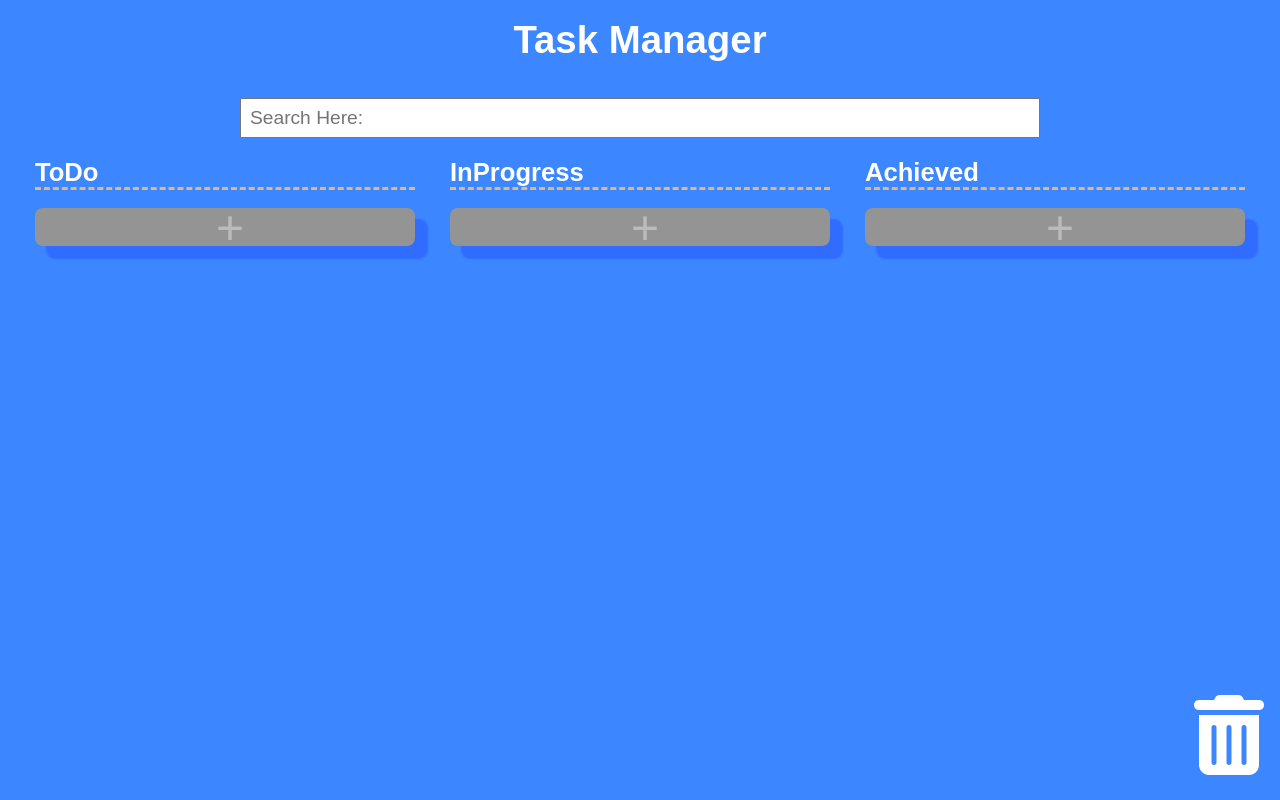
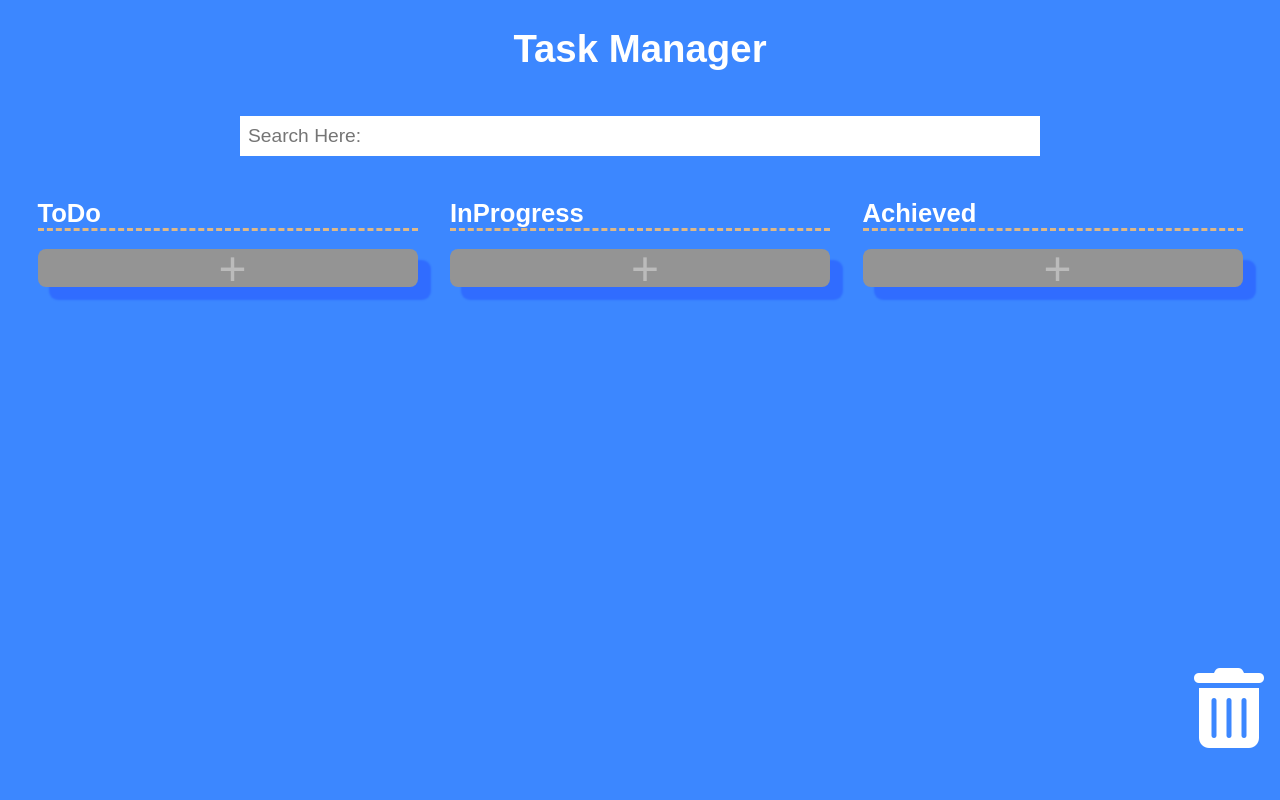
Before and after one commit to Charlesczc/TEMG4940C-Task-Management-Application, a React (Create React App) app in the folder taskmanage/: page / in a window 1280 px wide. Built offline with nearby package versions, Linux system fonts and the light colour scheme.

Commit message:
css changes

```diff
--- a/taskmanage/src/App.css
+++ b/taskmanage/src/App.css
@@ -3,6 +3,8 @@
   padding: 0;
   box-sizing: border-box;
   font-family: "Poppins", sans-serif;
+  margin-bottom: 18px;
+  max-width: 100%;
 }
 
 header {
@@ -13,6 +15,7 @@ header {
   justify-content: center;
   align-items: center;
   margin-bottom: 18px;
+  margin-top: 18px;
 }
 
 body {
@@ -30,6 +33,7 @@ h2 {
   display: flex;
   justify-content: space-evenly;
   flex-wrap: wrap;
+  padding: 5px;
 }
 
 .list {
@@ -73,6 +77,8 @@ span:hover {
   width: 800px;
   font-size: 1.2rem;
   padding: 8px;
+  max-width: 95%;
+  border: 0;
 }
 
 .new-btn {
```
